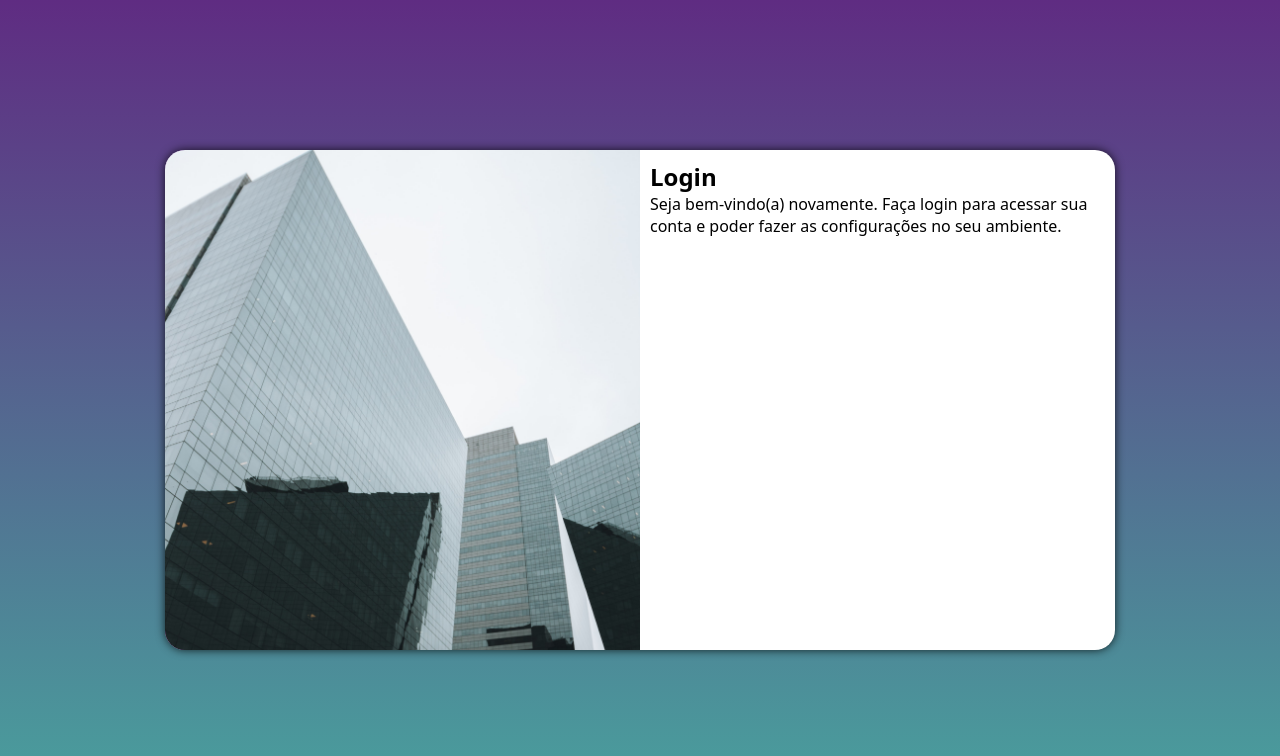
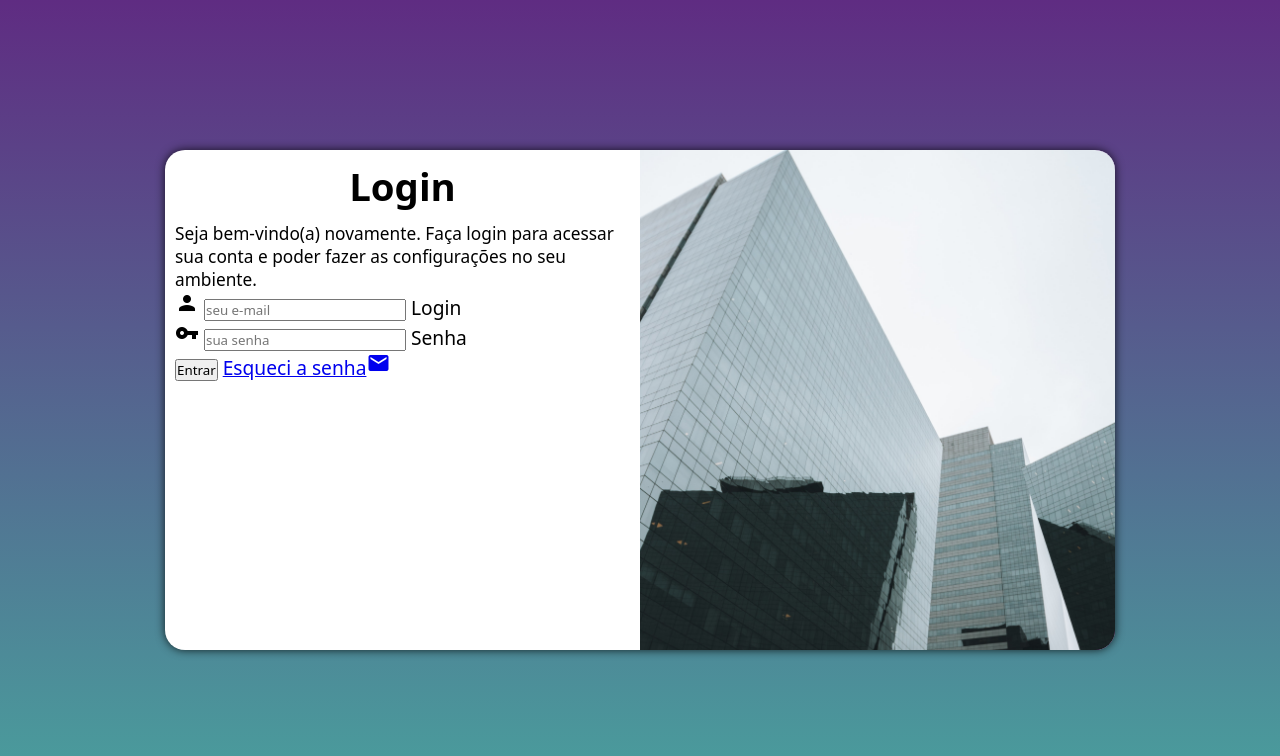
Before and after one commit to MatheusNSS/porjeto-login, a plain HTML site: page index.html in a window 1280 px wide. Drawn offline with Linux system fonts and the light colour scheme.

Commit message:
adicionei o formulario

```diff
--- a/estilos/mediaquiry.css
+++ b/estilos/mediaquiry.css
@@ -21,6 +21,10 @@
         float: right;
         width: 70%;
     }
+
+    div#formulario{
+        font-size: 1.2em;
+    }
 }
 
 @media screen and (min-width: 992px){
@@ -34,14 +38,22 @@
     }
 
     section#login > div#imagem{
-        float:left;
+        float:right;
         width: 50%;
         height: 100%;
         background-position: right right;
     }
 
     section#login > div#formulario{
-        float: right;
+        float: left;
         width: 50%;
     }
+
+    div#formulario > h1{
+        font-size: 2em;
+    }
+
+    div#formulario{
+        font-size: 1.2em;
+    }
 }
--- a/estilos/style.css
+++ b/estilos/style.css
@@ -33,7 +33,7 @@ section#login{
     overflow: hidden;
 
     background-color: white;
-    width: 250px;
+    width: 300px;
     height: 500px;
     border-radius: 20px;
     box-shadow: 0px 0px 10px rgba(0, 0, 0, 0.788);
@@ -54,3 +54,13 @@ section#login > div#formulario{
     padding: 10px;
 
 }
+
+div#formulario > h1{
+    text-align: center;
+    margin-bottom: 10px;
+
+}
+
+div#formulario > p{
+    font-size: 0.9em;
+}
--- a/index.html
+++ b/index.html
@@ -4,6 +4,8 @@
     <meta charset="UTF-8">
     <meta name="viewport" content="width=device-width, initial-scale=1.0">
     <title>Login</title>
+    <link href="https://fonts.googleapis.com/icon?family=Material+Icons"
+      rel="stylesheet">
     <link rel="stylesheet" href="estilos/style.css">
     <link rel="stylesheet" href="estilos/mediaquiry.css">
 </head>
@@ -18,9 +20,20 @@
                 <h1>Login</h1>
                 <p>Seja bem-vindo(a) novamente. Faça login para acessar sua conta e poder fazer as configurações no seu ambiente.</p>
 
-                <form action="login.php" method="post">
-                    <label for="nome" name="nome" required>  </label>
+                <form action="login.php" method="post" autocapitalize="on">
+                    <div class="campo">
+                        <span class="material-icons">person</span>
+                        <input type="email" name="login" id="ilogin" placeholder="seu e-mail" autocomplete="email" required maxlength="50">
+                        <label for="ilogin">Login</label>
+                    </div>
+                    <div class="campo">
+                        <span class="material-icons">vpn_key</span>
+                        <input type="password" name="senha" id="isenha" placeholder="sua senha" autocomplete="current-password" required minlength="8" maxlength="30">
+                        <label for="isenha">Senha</label>
+                    </div>
 
+                    <input type="submit" value="Entrar">
+                    <a href="esqueci.html">Esqueci a senha<span class="material-icons">mail</span></a>
                 </form>
             </div>
         </section>
```
